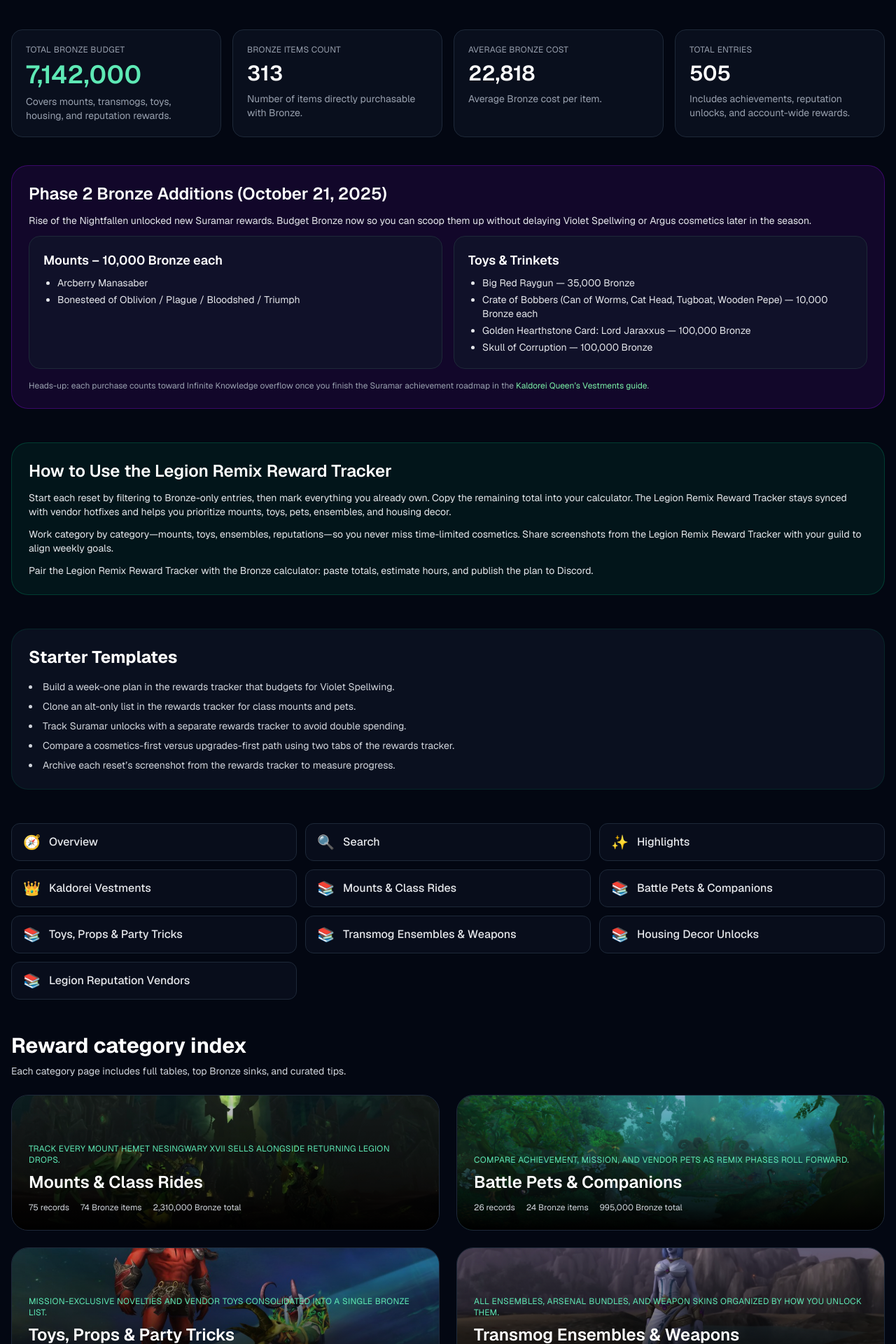
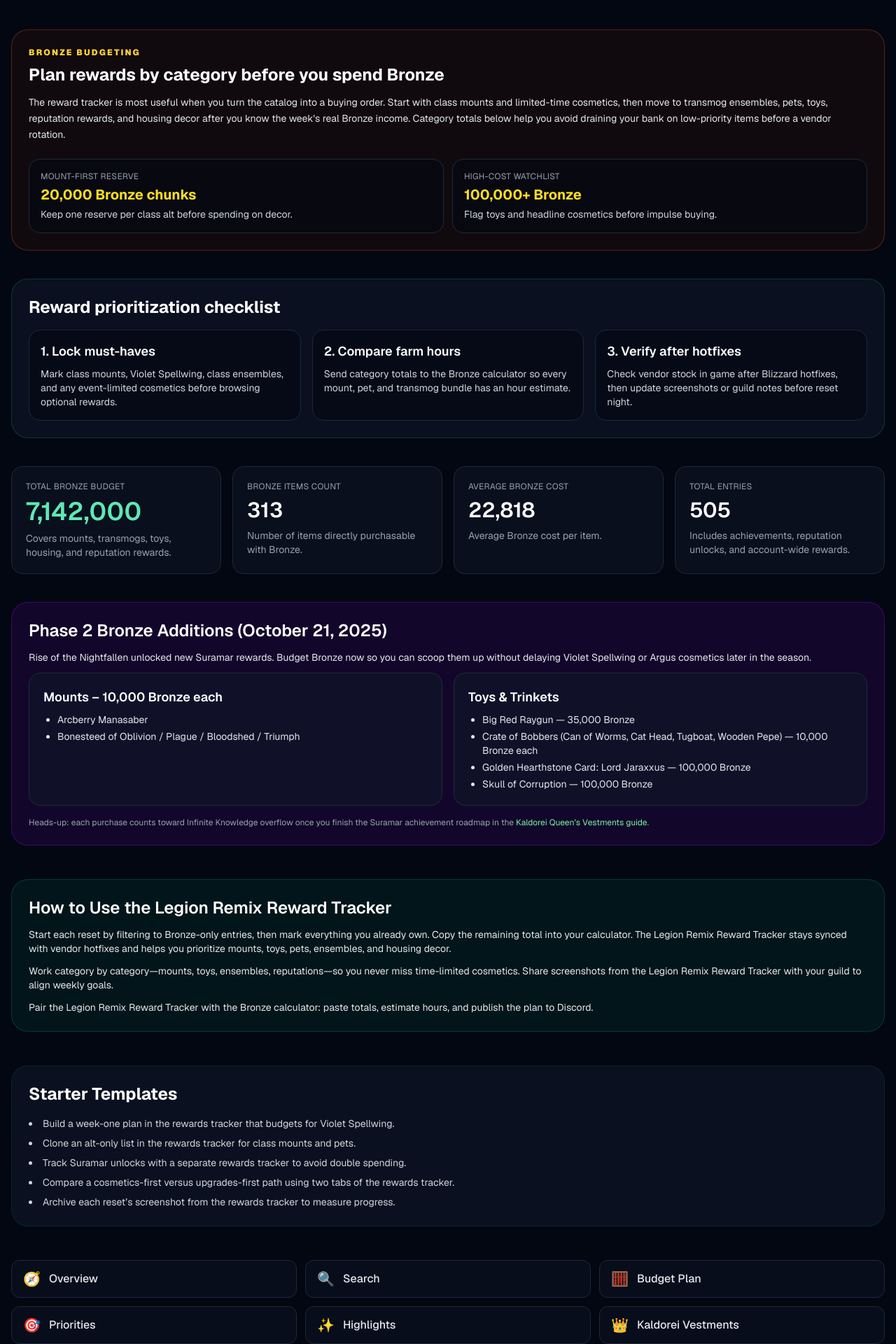
Before and after one commit to mengjian-github/legion-remix-hub, a Next.js app: page /rewards in a window 1280 px wide. Shown: the part 4740-6660 px from the top of the page at 70% size. Built offline with nearby package versions, Linux system fonts and the light colour scheme.

Commit message:
feat: improve legion remix task completion paths

```diff
--- a/app/guides/class-mounts/page.tsx
+++ b/app/guides/class-mounts/page.tsx
@@ -273,6 +273,27 @@
   legacyRequirement: classGuide.legacyMounts[0]?.note ?? 'Complete the original Legion class mount questline after Champions of Legionfall.',
 }));
 
+const mobileActionDecisions = [
+  {
+    title: 'Buy vs level first',
+    body: 'Level your active main to 80 for the free Felscorned mount. Buy the 20,000 Bronze vendor copy only after the Timerunner class achievement is complete.',
+    href: '#answer-table',
+    event: 'buy_vs_level',
+  },
+  {
+    title: '20,000 Bronze budget',
+    body: 'Every alt class purchase starts at 20,000 Bronze; use the calculator before farming so mounts do not crowd out pets, ensembles, or housing decor.',
+    href: '/calculator',
+    event: 'bronze_budget',
+  },
+  {
+    title: 'Hunter / Rogue route',
+    body: 'Start Hunter and Rogue next. Their hotfixed routes have the most quest-specific blockers and now have expanded step-by-step walkthroughs below.',
+    href: '#hunter-walkthrough',
+    event: 'hunter_rogue_route',
+  },
+];
+
 const hunterQuestFlow = [
   {
     title: 'Champions of Legionfall kickoff',
@@ -455,6 +476,21 @@
               Pick your active class, confirm the level-80 or Timerunner unlock, then use the legacy note when you want the original Legion appearance too.
               Hunter and Rogue have expanded walkthroughs below because their Remix quest flow changed most after hotfixes.
             </p>
+            <div className="mb-4 grid gap-3 md:grid-cols-3">
+              {mobileActionDecisions.map((decision) => (
+                <Link
+                  key={decision.event}
+                  href={decision.href}
+                  data-track-event="guide_answer_action_click"
+                  data-track-prop-page="class_mounts"
+                  data-track-prop-action={decision.event}
+                  className="rounded-xl border border-emerald-700/50 bg-gray-950/70 p-4 text-left transition hover:border-emerald-400/80 hover:bg-emerald-950/30"
+                >
+                  <span className="block text-sm font-bold text-white">{decision.title}</span>
+                  <span className="mt-1 block text-xs leading-relaxed text-gray-300">{decision.body}</span>
+                </Link>
+              ))}
+            </div>
             <div className="overflow-x-auto rounded-xl border border-gray-800">
               <table className="min-w-[760px] w-full text-left text-sm">
                 <thead className="bg-gray-900/80 text-xs uppercase tracking-wide text-gray-400">
@@ -768,6 +804,15 @@
             </div>
           </section>
 
+          <section className="mb-12 rounded-xl border border-amber-700/40 bg-amber-950/20 p-5 text-sm text-amber-100">
+            <h2 className="text-xl font-semibold text-white mb-2">Fan-made guide disclaimer</h2>
+            <p>
+              Legion Remix Hub is an independent, fan-made planning guide. World of Warcraft and Blizzard Entertainment trademarks belong
+              to Blizzard Entertainment, Inc.; this page is not affiliated with, endorsed by, or sponsored by Blizzard. Always verify
+              vendor prices and quest availability in game after hotfixes.
+            </p>
+          </section>
+
           <section className="rounded-xl border border-gray-800 bg-gray-900/60 p-6">
             <h2 className="text-xl font-semibold text-white mb-3">Related Legion Remix Guides</h2>
             <ul className="list-disc list-inside text-sm space-y-2">
--- a/app/rewards/page.tsx
+++ b/app/rewards/page.tsx
@@ -15,6 +15,7 @@
 } from '@/data/rewards';
 import type { RewardCategoryKey } from '@/data/rewards';
 import { legionImages } from '@/data/images';
+import { createBreadcrumbSchema, createFAQSchema, JsonLd } from '@/lib/schema';
 
 const bronzeItemCount = bronzeEntries.length;
 const catalogItemCount = rewardEntries.length;
@@ -23,6 +24,8 @@
 const quickLinks = [
   { label: 'Overview', href: '#overview', icon: '🧭' },
   { label: 'Search', href: '#search', icon: '🔍' },
+  { label: 'Budget Plan', href: '#bronze-budgeting', icon: '🧮' },
+  { label: 'Priorities', href: '#prioritization', icon: '🎯' },
   { label: 'Highlights', href: '#spotlights', icon: '✨' },
   { label: 'Kaldorei Vestments', href: '/guides/kaldorei-royal-vestments#requirements', icon: '👑' },
   ...rewardCategories.map(section => ({
@@ -30,6 +33,53 @@
     href: `/rewards/${section.key}`,
     icon: '📚'
   }))
+];
+
+const rewardFaq = [
+  {
+    question: 'What should I buy first in the Legion Remix rewards tracker?',
+    answer: 'Prioritize class mounts and limited-time cosmetics first, then high-cost toys, pets, transmog ensembles, and housing decor after your weekly Bronze income is known.',
+  },
+  {
+    question: 'How should I budget Bronze across mounts, transmog, pets, and housing?',
+    answer: 'Use the tracker to isolate one category at a time, copy the subtotal into the Bronze calculator, and keep a reserve for hotfixed vendor additions before spending on optional decor.',
+  },
+  {
+    question: 'Are Legion Remix reward prices final?',
+    answer: 'No. Legion Remix Hub is a fan-made planning tool, so you should verify prices in game after Blizzard hotfixes before buying expensive rewards.',
+  },
+  {
+    question: 'Why are some rewards listed without Bronze costs?',
+    answer: 'Some rewards come from achievements, reputation, quests, or unlock chains instead of vendors. The tracker keeps them visible so completion plans do not miss non-vendor items.',
+  },
+];
+
+const rewardsHowToSchema = {
+  '@context': 'https://schema.org',
+  '@type': 'HowTo',
+  name: 'How to use the Legion Remix Reward Tracker',
+  description: 'Plan Legion Remix rewards by searching, filtering, budgeting Bronze, and prioritizing purchases before vendor visits.',
+  step: [
+    { '@type': 'HowToStep', name: 'Search rewards', text: 'Search by reward name, source, achievement, faction, or category.' },
+    { '@type': 'HowToStep', name: 'Filter by category', text: 'Choose mounts, transmogs, pets, toys, reputation, class sets, housing, or Bronze-only items.' },
+    { '@type': 'HowToStep', name: 'Budget Bronze', text: 'Copy category totals into the Bronze calculator and compare farm hours before buying.' },
+    { '@type': 'HowToStep', name: 'Verify in game', text: 'Check current vendor stock and hotfix notes before spending large Bronze amounts.' },
+  ],
+};
+
+const priorityCards = [
+  {
+    title: '1. Lock must-haves',
+    body: 'Mark class mounts, Violet Spellwing, class ensembles, and any event-limited cosmetics before browsing optional rewards.',
+  },
+  {
+    title: '2. Compare farm hours',
+    body: 'Send category totals to the Bronze calculator so every mount, pet, and transmog bundle has an hour estimate.',
+  },
+  {
+    title: '3. Verify after hotfixes',
+    body: 'Check vendor stock in game after Blizzard hotfixes, then update screenshots or guild notes before reset night.',
+  },
 ];
 
 interface CategoryStats {
@@ -57,9 +107,17 @@
 export default function RewardsPage() {
   // CSR-only search + catalog to keep SSR HTML lean; improves SEO control
   const RewardTrackerCatalog = useMemo(() => dynamic(() => import('@/components/rewards/RewardTrackerCatalog'), { ssr: false }), []);
+  const faqSchema = useMemo(() => createFAQSchema(rewardFaq), []);
+  const breadcrumbSchema = useMemo(() => createBreadcrumbSchema([
+    { name: 'Home', path: '/' },
+    { name: 'Rewards', path: '/rewards' },
+  ]), []);
 
   return (
     <div className="min-h-screen bg-gray-950 pb-16">
+      <JsonLd data={breadcrumbSchema} />
+      <JsonLd data={faqSchema} />
+      <JsonLd data={rewardsHowToSchema} />
       <div className="mx-auto max-w-7xl px-4">
         {/* Keep header minimal so search/catalog stay in first screen */}
         <header id="overview" className="sticky top-0 z-20 mb-6 bg-gray-950/90 backdrop-blur border-b border-gray-800 -mx-4 px-4 py-4">
@@ -82,6 +140,44 @@
         </header>
 
         <RewardTrackerCatalog />
+
+        <section id="bronze-budgeting" className="mb-10 scroll-mt-24 rounded-3xl border border-amber-700/40 bg-amber-950/20 p-6">
+          <div className="grid gap-6 lg:grid-cols-[1.1fr,0.9fr]">
+            <div>
+              <p className="text-xs font-black uppercase tracking-[0.18em] text-amber-300">Bronze budgeting</p>
+              <h2 className="mt-2 text-2xl font-bold text-white">Plan rewards by category before you spend Bronze</h2>
+              <p className="mt-3 text-sm leading-relaxed text-gray-200">
+                The reward tracker is most useful when you turn the catalog into a buying order. Start with class mounts and limited-time
+                cosmetics, then move to transmog ensembles, pets, toys, reputation rewards, and housing decor after you know the week&apos;s
+                real Bronze income. Category totals below help you avoid draining your bank on low-priority items before a vendor rotation.
+              </p>
+            </div>
+            <div className="grid gap-3 text-sm sm:grid-cols-2">
+              <div className="rounded-2xl border border-gray-800 bg-gray-950/60 p-4">
+                <span className="block text-xs uppercase tracking-wide text-gray-400">Mount-first reserve</span>
+                <strong className="mt-1 block text-xl text-yellow-300">20,000 Bronze chunks</strong>
+                <span className="mt-1 block text-gray-300">Keep one reserve per class alt before spending on decor.</span>
+              </div>
+              <div className="rounded-2xl border border-gray-800 bg-gray-950/60 p-4">
+                <span className="block text-xs uppercase tracking-wide text-gray-400">High-cost watchlist</span>
+                <strong className="mt-1 block text-xl text-yellow-300">100,000+ Bronze</strong>
+                <span className="mt-1 block text-gray-300">Flag toys and headline cosmetics before impulse buying.</span>
+              </div>
+            </div>
+          </div>
+        </section>
+
+        <section id="prioritization" className="mb-10 scroll-mt-24 rounded-3xl border border-emerald-700/40 bg-gray-900/60 p-6">
+          <h2 className="text-2xl font-bold text-white mb-4">Reward prioritization checklist</h2>
+          <div className="grid gap-4 md:grid-cols-3">
+            {priorityCards.map((card) => (
+              <div key={card.title} className="rounded-2xl border border-gray-800 bg-gray-950/60 p-4">
+                <h3 className="text-lg font-semibold text-white">{card.title}</h3>
+                <p className="mt-2 text-sm text-gray-300">{card.body}</p>
+              </div>
+            ))}
+          </div>
+        </section>
 
         <ClientVisible className="mb-10 block">
         <section className="grid gap-4 lg:grid-cols-4">
@@ -284,25 +380,24 @@
         <section className="rounded-3xl border border-emerald-700/40 bg-emerald-700/10 p-6">
           <h2 className="text-2xl font-bold text-white mb-4">Legion Remix Reward Tracker FAQ</h2>
           <ul className="space-y-3 text-sm text-gray-200">
-            <li>
-              <h3 className="text-lg font-semibold text-white">What is the rewards tracker?</h3>
-              <p>A simple planner that totals costs and surfaces categories so you can act quickly.</p>
-            </li>
-            <li>
-              <h3 className="text-lg font-semibold text-white">How do I use the rewards tracker each week?</h3>
-              <p>Filter to Bronze items, mark owned rewards, then copy the remaining total into the calculator.</p>
-            </li>
-            <li>
-              <h3 className="text-lg font-semibold text-white">Can the rewards tracker support multiple characters?</h3>
-              <p>Yes—duplicate lists for each character and keep class‑specific goals separate.</p>
-            </li>
-            <li>
-              <h3 className="text-lg font-semibold text-white">Where does the rewards tracker get its data?</h3>
-              <p>From the same reference tables that power category pages and the Bronze calculator.</p>
-            </li>
+            {rewardFaq.map((item) => (
+              <li key={item.question}>
+                <h3 className="text-lg font-semibold text-white">{item.question}</h3>
+                <p>{item.answer}</p>
+              </li>
+            ))}
           </ul>
         </section>
         </ClientVisible>
+
+        <section className="rounded-3xl border border-amber-700/40 bg-amber-950/20 p-6 text-sm text-amber-100">
+          <h2 className="text-xl font-semibold text-white mb-2">Fan-made rewards data disclaimer</h2>
+          <p>
+            Legion Remix Hub is an independent, fan-made reward tracker. World of Warcraft and Blizzard Entertainment trademarks belong
+            to Blizzard Entertainment, Inc.; this site is not affiliated with, endorsed by, or sponsored by Blizzard. Reward prices,
+            phases, and vendor availability should be verified in game after hotfixes.
+          </p>
+        </section>
       </div>
     </div>
   );
--- a/components/layout/Footer.tsx
+++ b/components/layout/Footer.tsx
@@ -127,6 +127,13 @@
           </p>
           <div className="mt-4 grid gap-2 text-sm sm:grid-cols-2 lg:grid-cols-5">
             {[
+              { label: 'Class Mounts', href: '/guides/class-mounts' },
+              { label: 'Marksmanship Hunter', href: '/classes/hunter/marksmanship' },
+              { label: 'Discipline Priest', href: '/classes/priest/discipline' },
+              { label: 'Guardian Druid', href: '/classes/druid/guardian' },
+              { label: 'Raids Guide', href: '/guides/raids' },
+              { label: 'Bronze Calculator', href: '/calculator' },
+              { label: 'Rewards Tracker', href: '/rewards' },
               { label: 'Road Map', href: '/roadmap' },
               { label: 'Release Schedule', href: '/guides/release-schedule' },
               { label: 'Legion Assaults', href: '/guides/legion-assaults' },
```
Also changed, not shown: app/calculator/page.tsx (+12 -5 lines), components/rewards/RewardTrackerCatalog.tsx (+15 -3 lines).
